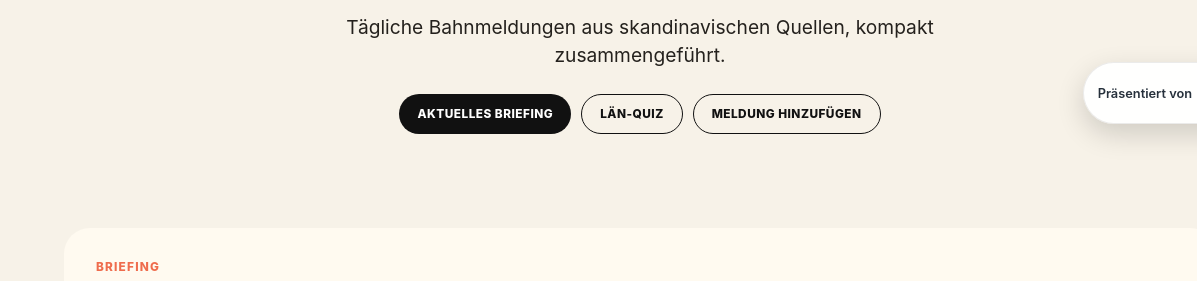
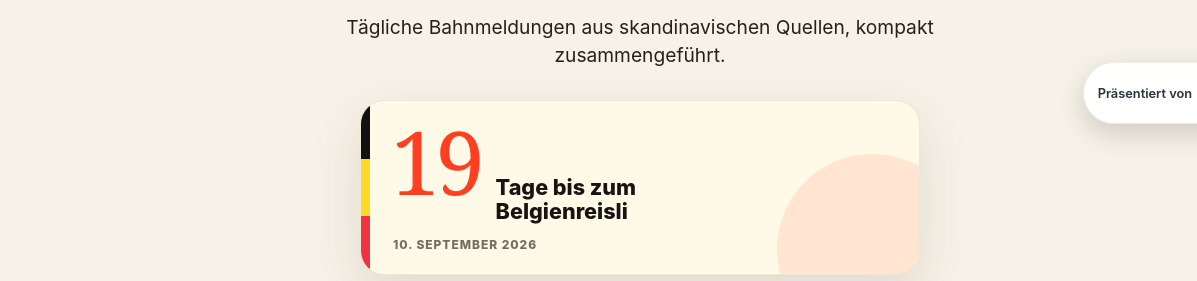
Before and after one commit to jonock/railnews, a website with bundled scripts: page public/index.html in a window 1280 px wide. Shown: the part 660-941 px from the top of the page, 0-1197 px from the left. Built offline with nearby package versions, Linux system fonts and the light colour scheme; files whose address does not match are found by name.

Commit message:
Add Belgienreisli countdown card

```diff
--- a/public/app.js
+++ b/public/app.js
@@ -11,6 +11,7 @@ const articleSearchForm = document.querySelector('#articleSearchForm');
 const articleSearchInput = document.querySelector('#articleSearchInput');
 const clearArticleSearchButton = document.querySelector('#clearArticleSearch');
 const articleSearchStatus = document.querySelector('#articleSearchStatus');
+const belgienCountdownDays = document.querySelector('#belgienCountdownDays');
 const floatingBadge = document.querySelector('#floatingBadge');
 const floatingBadgeLogo = document.querySelector('#floatingBadgeLogo');
 const commentDialog = document.querySelector('#commentDialog');
@@ -29,6 +30,8 @@ let selectedCommentTarget = null;
 let commentsByBriefing = {};
 
 const COMMENTER_FACE_STORAGE_KEY = 'railnews:commenter-face';
+const BELGIENREISLI_DATE = '2026-09-10';
+const BELGIENREISLI_TIME_ZONE = 'Europe/Zurich';
 const DAILY_LOGO_ROTATION = [
   { name: 'Traficom', src: '/images/Traficom_logo.svg', alt: 'Traficom Logo' },
   { name: 'Trafikverket', src: '/images/Trafikverket_logo.svg', alt: 'Trafikverket Logo' },
@@ -73,6 +76,25 @@ function todayRotationKey() {
   }).format(new Date());
 }
 
+function calendarDaysUntil(dateKey, now = new Date()) {
+  const [targetYear, targetMonth, targetDay] = dateKey.split('-').map(Number);
+  const parts = new Intl.DateTimeFormat('en-CA', {
+    timeZone: BELGIENREISLI_TIME_ZONE,
+    year: 'numeric',
+    month: '2-digit',
+    day: '2-digit'
+  }).formatToParts(now);
+  const values = Object.fromEntries(parts.map(({ type, value }) => [type, value]));
+  const target = Date.UTC(targetYear, targetMonth - 1, targetDay);
+  const today = Date.UTC(Number(values.year), Number(values.month) - 1, Number(values.day));
+  return Math.max(0, Math.round((target - today) / 86_400_000));
+}
+
+function updateBelgienCountdown() {
+  if (!belgienCountdownDays) return;
+  belgienCountdownDays.textContent = calendarDaysUntil(BELGIENREISLI_DATE);
+}
+
 function pickDailyLogo() {
   const key = todayRotationKey();
   const numericKey = Number(key.replaceAll('-', ''));
@@ -106,6 +128,8 @@ if ('serviceWorker' in navigator) {
 }
 
 renderDailyLogo();
+updateBelgienCountdown();
+window.setInterval(updateBelgienCountdown, 60_000);
 
 function escapeHtml(value = '') {
   return String(value).replace(/[&<>"']/g, (character) => ({
--- a/public/index.html
+++ b/public/index.html
@@ -22,6 +22,14 @@
           <p class="hero-region">Skandinavien auf der Schiene</p>
           <h1>Railnews</h1>
           <p class="hero-copy">Tägliche Bahnmeldungen aus skandinavischen Quellen, kompakt zusammengeführt.</p>
+          <aside class="belgien-countdown" aria-label="Countdown zum Belgienreisli">
+            <span class="belgien-countdown__flag" aria-hidden="true"></span>
+            <p class="belgien-countdown__label">
+              <strong id="belgienCountdownDays">--</strong>
+              <span>Tage bis zum Belgienreisli</span>
+            </p>
+            <time datetime="2026-09-10">10. September 2026</time>
+          </aside>
           <div class="hero-actions">
             <a class="hero-cta" href="#briefing">Aktuelles Briefing</a>
             <a class="hero-cta secondary-cta" href="/lan/">Län-Quiz</a>
--- a/public/styles.css
+++ b/public/styles.css
@@ -333,6 +333,76 @@ h2 {
   line-height: 1.45;
 }
 
+.belgien-countdown {
+  position: relative;
+  width: min(100%, 560px);
+  margin-top: 30px;
+  padding: 24px 30px 22px;
+  overflow: hidden;
+  border: 1px solid rgba(17, 17, 17, .08);
+  border-radius: 24px;
+  background: #fff9e8;
+  box-shadow: 0 18px 50px rgba(73, 52, 24, .13);
+  text-align: left;
+}
+
+.belgien-countdown::after {
+  content: "";
+  position: absolute;
+  right: -48px;
+  bottom: -70px;
+  width: 190px;
+  height: 190px;
+  border-radius: 50%;
+  background: #ff3f1f;
+  opacity: .11;
+}
+
+.belgien-countdown__flag {
+  position: absolute;
+  inset: 0 auto 0 0;
+  width: 9px;
+  background: linear-gradient(180deg, #111 0 33.333%, #fdda24 33.333% 66.666%, #ef3340 66.666%);
+}
+
+.belgien-countdown__label {
+  position: relative;
+  z-index: 1;
+  display: flex;
+  align-items: baseline;
+  gap: 15px;
+  margin: 0;
+  color: #171411;
+}
+
+.belgien-countdown__label strong {
+  color: #ff3f1f;
+  font-family: Georgia, "Times New Roman", serif;
+  font-size: clamp(3.3rem, 8vw, 5.5rem);
+  font-weight: 500;
+  line-height: .82;
+  letter-spacing: -.05em;
+}
+
+.belgien-countdown__label span {
+  max-width: 230px;
+  font-size: clamp(1.05rem, 2vw, 1.35rem);
+  font-weight: 800;
+  line-height: 1.15;
+}
+
+.belgien-countdown time {
+  position: relative;
+  z-index: 1;
+  display: block;
+  margin: 13px 0 0 2px;
+  color: #746d62;
+  font-size: .75rem;
+  font-weight: 800;
+  letter-spacing: .08em;
+  text-transform: uppercase;
+}
+
 .hero-cta {
   display: inline-flex;
   align-items: center;
@@ -355,6 +425,17 @@ h2 {
   flex-wrap: wrap;
   justify-content: center;
   gap: 10px;
+}
+
+@media (max-width: 520px) {
+  .belgien-countdown {
+    padding: 22px 22px 20px 26px;
+  }
+
+  .belgien-countdown__label {
+    align-items: center;
+    gap: 12px;
+  }
 }
 
 .hero-actions .hero-cta {
--- a/public/sw.js
+++ b/public/sw.js
@@ -1,4 +1,4 @@
-const CACHE_NAME = 'railnews-v13';
+const CACHE_NAME = 'railnews-v14';
 const APP_SHELL = [
   '/',
   '/index.html',
```
